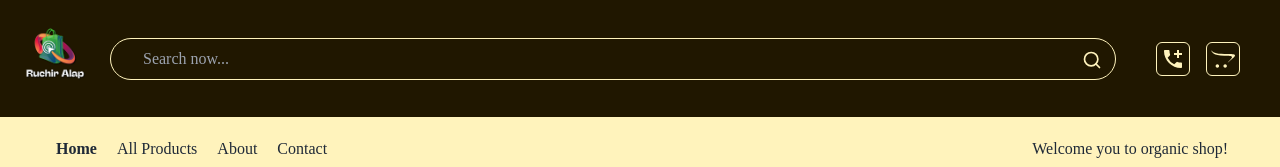
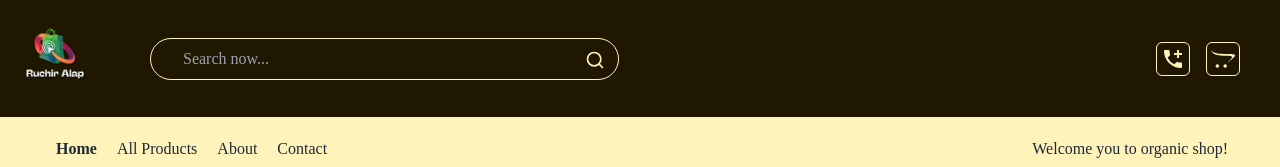
Before and after one commit to ruchiralap/ruchiralap_webPortal, a React (Vite) app: page / in a window 1280 px wide. Shown: the top 167 px of the page. Built offline with nearby package versions, Linux system fonts and the light colour scheme; no server answers.

Commit message:
updated and search filter added serch section

```diff
--- a/src/Shared/Header/IsSearch.jsx
+++ b/src/Shared/Header/IsSearch.jsx
@@ -1,18 +1,26 @@
 import { Search } from "lucide-react";
+import { useContext } from "react";
+import { FilterContext } from "../../Context/FilterProvider";
+import { Link } from "react-router-dom";
 
 const IsSearch = () => {
+  const { handleInputChange } = useContext(FilterContext);
+
   return (
     <>
       <div className="relative">
         <input
           className=" border border-[#FFF3BC] bg-none bg-transparent w-full focus:outline-none rounded-full px-8 py-2"
           type="search"
+          onChange={handleInputChange}
           name=""
           id=""
           placeholder="Search now..."
         />
         <button type="submit" className="absolute right-0 top-0 mt-3 mr-3">
-          <Search className="h-5 w-6" />
+          <Link to="/allProducts">
+            <Search className="h-5 w-6" />
+          </Link>
         </button>
       </div>
     </>
--- a/src/Shared/Header/Navbar.jsx
+++ b/src/Shared/Header/Navbar.jsx
@@ -8,7 +8,7 @@ const Navbar = () => {
   return (
     <>
       <section className="bg-[#201700] text-[#FFF3BC] flex items-center justify-between">
-        <div className="flex md:items-center w-full">
+        <div className="flex md:items-center w-full gap-10">
           <div className="">
             <Link to="/">
               <div className="avatar">
@@ -22,7 +22,7 @@ const Navbar = () => {
             <IsSearch />
           </div>
         </div>
-        <div className=" flex items-center gap-4 px-10">
+        <div className=" flex items-center gap-4 px-10 w-full justify-end">
           <div className=" hover:cursor-pointer border border-[#FFF3BC] p-1 rounded-md">
             <Link to="/contact">
               <MdAddIcCall className=" text-2xl" />
```
